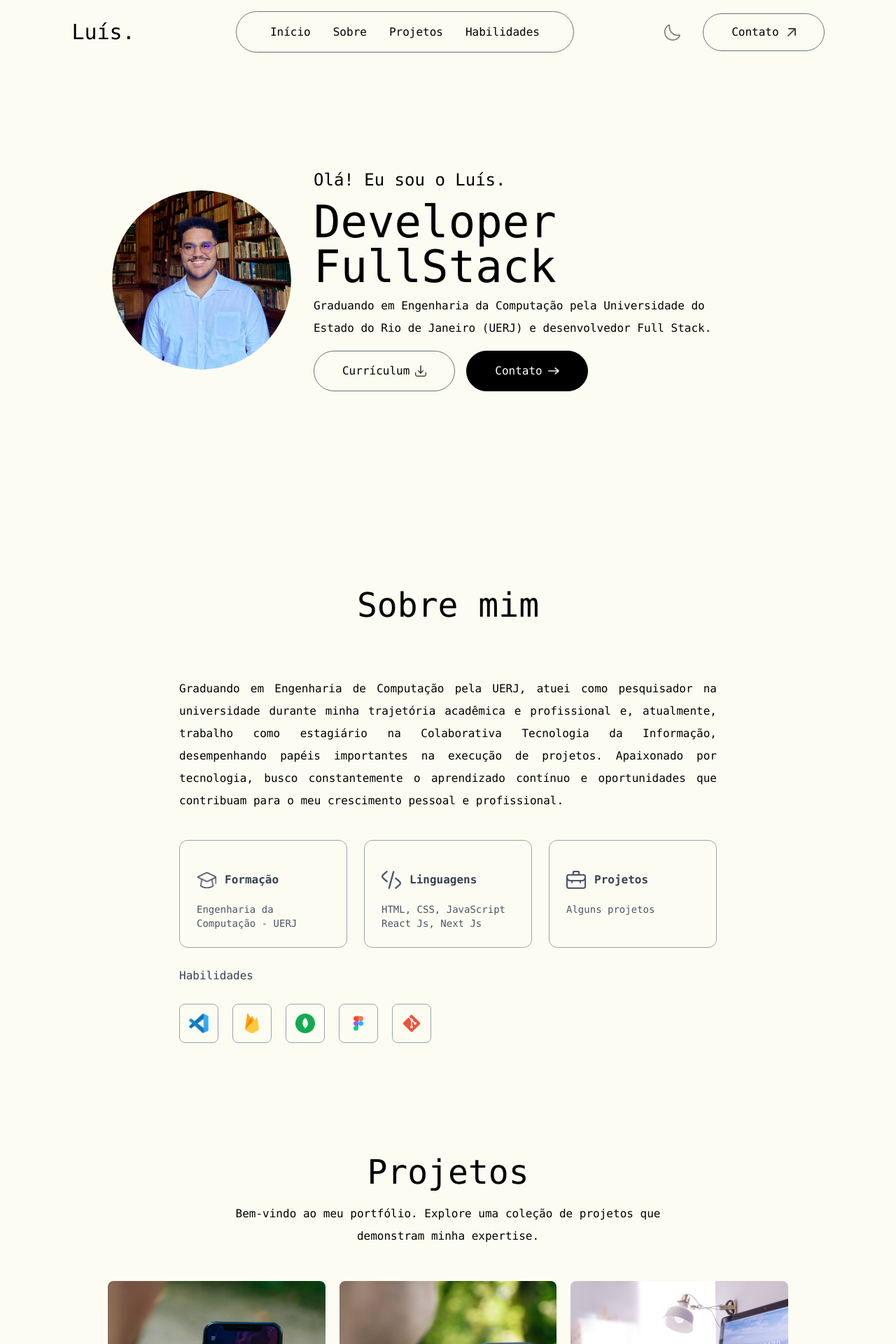
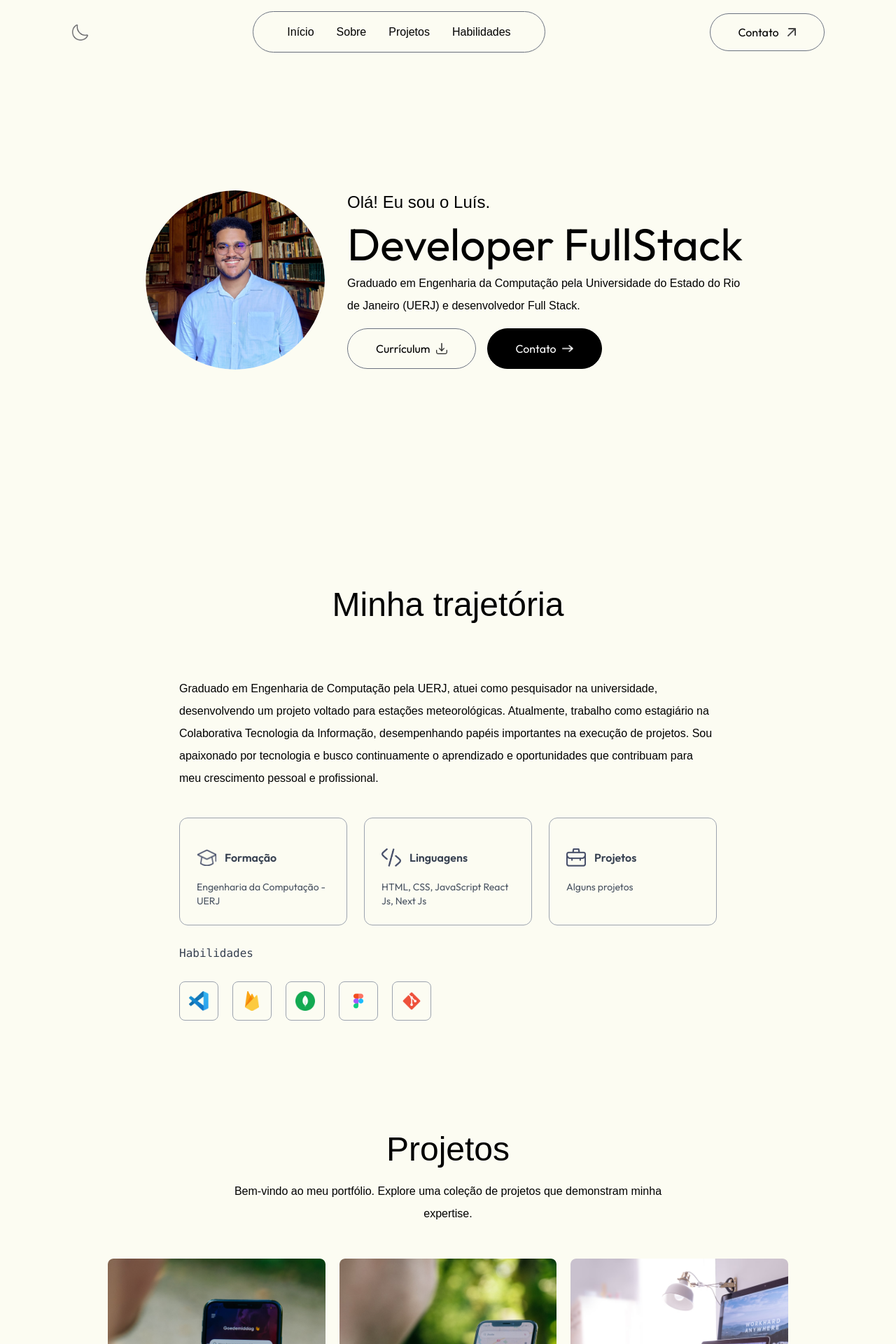
Before and after one commit to luis-batista/portfolio, a Next.js app: page / in a window 1280 px wide. Shown: the top 1920 px of the page at 70% size. Built offline with nearby package versions, Linux system fonts and the light colour scheme; a web font is replaced by a local one.

Commit message:
Alteração de fonte e responsividade

```diff
--- a/app/components/About.jsx
+++ b/app/components/About.jsx
@@ -14,7 +14,7 @@ const About = () => {
       initial={{ opacity: 0, y: -20 }}
       whileInView={{ opacity: 1, y: 0 }}
       transition={{ duration: 0.5, delay: 0.5 }}
-      className='text-center text-5xl font-mono'>Sobre mim</motion.h2>
+      className='text-center text-5xl font-Ovo'>Minha trajetória</motion.h2>
 
   <motion.div
     initial={{ opacity: 0 }}
@@ -26,9 +26,9 @@ const About = () => {
     whileInView={{ opacity: 1 }}
     transition={{ duration: 0.6, delay: 0.8 }}
     className='flex-1 max-w-3xl'>
-      <p className='mb-10 font-mono text-justify'>
-      Graduando em Engenharia de Computação pela UERJ, atuei como pesquisador na universidade durante minha trajetória acadêmica e profissional e, atualmente, trabalho como estagiário na Colaborativa Tecnologia da Informação, desempenhando papéis importantes na execução de projetos.
-      Apaixonado por tecnologia, busco constantemente o aprendizado contínuo e oportunidades que contribuam para o meu crescimento pessoal e profissional.
+      <p className='mb-10 font-Ovo'>
+      Graduado em Engenharia de Computação pela UERJ, atuei como pesquisador na universidade, desenvolvendo um projeto voltado para estações meteorológicas. Atualmente, trabalho como estagiário na Colaborativa Tecnologia da Informação, desempenhando papéis importantes na execução de projetos.
+      Sou apaixonado por tecnologia e busco continuamente o aprendizado e oportunidades que contribuam para meu crescimento pessoal e profissional.
       </p>
 
       <motion.ul
@@ -42,9 +42,9 @@ const About = () => {
           className='border-[0.5px] border-gray-400 rounded-xl p-6 cursor-pointer hover:bg-lightHover hover:-translate-y-1 duration-500 hover:shadow-black' key={index}>
             <div className='flex items-center gap-3'>
                 <Image src={icon} alt={title} className='w-7'/>
-                <h3 className='my-4 font-semibold text-gray-700 font-mono'>{title}</h3>
+                <h3 className='my-4 font-semibold text-gray-700 font-Outfit'>{title}</h3>
             </div>
-            <p className='text-gray-600 text-sm font-mono'>{description}</p>
+            <p className='text-gray-600 text-sm font-Outfit'>{description}</p>
           </motion.li>
         ))}
       </motion.ul>
--- a/app/components/Contact.jsx
+++ b/app/components/Contact.jsx
@@ -40,12 +40,12 @@ const Contact = () => {
         initial={{ opacity: 0, y: -20 }}
         whileInView={{ opacity: 1, y: 0 }}
         transition={{ duration: 0.5, delay: 0.3 }}
-        className='text-center text-5xl font-mono'>Entre em contato</motion.h2>
+        className='text-center text-5xl font-Ovo'>Contato</motion.h2>
         <motion.p
         initial={{ opacity: 0 }}
         whileInView={{ opacity: 1 }}
         transition={{ duration: 0.5, delay: 0.7 }}
-        className='text-center max-w-2xl mx-auto mt-5 mb-12 font-mono'>Caso também tenha alguma dúvida, comentário ou sugestão, não deixe de entrar em contato, use o formulário abaixo.
+        className='text-center max-w-2xl mx-auto mt-5 mb-12 font-Ovo'>Caso também tenha alguma dúvida, comentário ou sugestão, não deixe de entrar em contato, use o formulário abaixo.
         </motion.p>
 
         <motion.form
@@ -60,14 +60,14 @@ const Contact = () => {
             whileInView={{ opacity: 1, x: 0 }}
             transition={{ duration: 0.6, delay: 1.1 }}
             type="text" placeholder='Digite seu nome' required
-            className='flex-1 p-3 outline-none border-[0.5px] border-gray-400 rounded-md bg-white font-mono' name='name'/>
+            className='flex-1 p-3 outline-none border-[0.5px] border-gray-400 rounded-md bg-white font-Ovo' name='name'/>
 
             <motion.input
             initial={{ opacity: 0, x: 50 }}
             whileInView={{ opacity: 1, x: 0 }}
             transition={{ duration: 0.6, delay: 1.2 }}
             type="email" placeholder='Digite seu email' required
-            className='flex-1 p-3 outline-none border-[0.5px] border-gray-400 rounded-md bg-white font-mono' name='email'/>
+            className='flex-1 p-3 outline-none border-[0.5px] border-gray-400 rounded-md bg-white font-Ovo' name='email'/>
             </div>
 
             <motion.textarea
@@ -75,13 +75,13 @@ const Contact = () => {
             whileInView={{ opacity: 1, y: 0 }}
             transition={{ duration: 0.6, delay: 1.3 }}
             rows='6' placeholder='Digite sua mensagem' required
-            className='w-full p-4 outline-none border-[0.5px] border-gray-400 rounded-md bg-white mb-6 font-mono' name='message'></motion.textarea>
+            className='w-full p-4 outline-none border-[0.5px] border-gray-400 rounded-md bg-white mb-6 font-Ovo' name='message'></motion.textarea>
 
             <motion.button
             whileHover={{ scale: 1.05 }}
             transition={{ duration: 0.3 }}
             type='submit'
-            className='py-3 px-8 w-max flex items-center justify-between gap-2 bg-black/80 text-white rounded-full mx-auto hover:bg-black duration-500 font-mono'
+            className='py-3 px-8 w-max flex items-center justify-between gap-2 bg-black/80 text-white rounded-full mx-auto hover:bg-black duration-500 font-Outfit'
             >Enviar<Image src={assets.right_arrow_white} alt='' className='w-4' /></motion.button>
 
             <p className='mt-4'>{result}</p>
--- a/app/components/Footer.jsx
+++ b/app/components/Footer.jsx
@@ -6,9 +6,9 @@ const Footer = () => {
   return (
     <div className='mt-20'>
       <div className='text-center'>
-        <p className='w-36 mx-auto mb-2 font-mono text-3xl'>Luís.</p>
+        <p className='w-36 mx-auto mb-2 font-Ovo text-3xl'>Luís.</p>
 
-        <div className='w-max flex items-center gap-2 mx-auto font-mono'>
+        <div className='w-max flex items-center gap-2 mx-auto font-Ovo'>
             <Image src={assets.mail_icon} alt='' className='w-6'/>
             luiseduardombatista@gmail.com
         </div>
@@ -16,10 +16,10 @@ const Footer = () => {
       </div>
 
     <div className='text-center sm:flex items-center justify-between border-t border-gray-400 mx-[10%] mt-12 py-6'>
-        <p className='font-mono'>© 2025 Luís Eduardo. Todos os direitos reservados.</p>
+        <p className='font-Ovo'>© 2025 Luís Eduardo. Todos os direitos reservados.</p>
         <ul className='flex items-center gap-10 justify-center mt-4 sm:mt-0'>
-            <li><a className='font-mono' target='_blank' href="https://github.com/luis-batista">GitHub</a></li>
-            <li><a className='font-mono' target='_blank' href="https://www.linkedin.com/in/lu%C3%ADs-eduardo-batista-776838252/">Linkedin</a></li>
+            <li><a className='font-Ovo' target='_blank' href="https://github.com/luis-batista">GitHub</a></li>
+            <li><a className='font-Ovo' target='_blank' href="https://www.linkedin.com/in/lu%C3%ADs-eduardo-batista-776838252/">Linkedin</a></li>
         </ul>
     </div>
 
--- a/app/components/Header.jsx
+++ b/app/components/Header.jsx
@@ -19,14 +19,15 @@ const Header = () => {
       initial={{y: -20, opacity: 0}}
       whileInView={{y: 0, opacity: 1}}
       transition={{duration: 0.6, delay: 0.3}}
-      className='flex items-end gap-2 text-xl md:text-2xl mb-3 font-mono'>
+      className='flex flex-col items-center md:items-start gap-2 text-sm sm:text-base md:text-xl lg:text-2xl mb-3 font-Ovo text-center md:text-left'>
+      {/*className='flex items-end gap-2 text-xl md:text-2xl mb-3 font-mono'>*/}
         Olá! Eu sou o Luís.
       </motion.h3>
       <motion.h1
       initial={{y: -30, opacity: 0}}
       whileInView={{y: 0, opacity: 1}}
       transition={{duration: 0.8, delay: 0.5}}
-      className='text-3xl sm:text-6xl lg:text-[64px] font-mono'>
+      className='text-3xl sm:text-6xl lg:text-[64px] font-Outfit'>
         Developer FullStack
       </motion.h1>
 
@@ -34,8 +35,8 @@ const Header = () => {
       initial={{opacity: 0}}
       whileInView={{opacity: 1}}
       transition={{duration: 0.6, delay: 0.7}}
-      className='max-w-xl font-mono mt-2'>
-        Graduando em Engenharia da Computação pela Universidade do Estado do Rio de Janeiro (UERJ) e desenvolvedor Full Stack.
+      className='max-w-xl font-Ovo mt-2'>
+        Graduado em Engenharia da Computação pela Universidade do Estado do Rio de Janeiro (UERJ) e desenvolvedor Full Stack.
       </motion.p>
 
       {/* Botões */}
@@ -44,7 +45,7 @@ const Header = () => {
         initial={{y: 30, opacity: 0}}
         whileInView={{y: 0, opacity: 1}}
         transition={{duration: 0.6, delay: 1}}
-        href="/sample-resume.pdf" download className='px-10 py-3 border rounded-full border-gray-500 flex items-center gap-2 hover:bg-lightHover hover:-translate-y-1 duration-500 hover:shadow-black font-mono'>
+        href="/sample-resume.pdf" download className='px-10 py-3 border rounded-full border-gray-500 flex items-center gap-2 hover:bg-lightHover hover:-translate-y-1 duration-500 hover:shadow-black font-Outfit'>
           Currículum<Image src={assets.download_icon} alt='' className='w-4'/>
         </motion.a>
 
@@ -52,7 +53,7 @@ const Header = () => {
         initial={{y: 30, opacity: 0}}
         whileInView={{y: 0, opacity: 1}}
         transition={{duration: 0.6, delay: 1.2}}
-        href="#contact" className='px-10 py-3 border border-black rounded-full bg-black text-white flex items-center gap-2 hover:bg-lightHover hover:-translate-y-1 duration-500 hover:shadow-black font-mono'>
+        href="#contact" className='px-10 py-3 border border-black rounded-full bg-black text-white flex items-center gap-2 hover:bg-lightHover hover:-translate-y-1 duration-500 hover:shadow-black font-Outfit'>
           Contato<Image src={assets.right_arrow_white} alt='' className='w-4'/>
         </motion.a>
       </div>
--- a/app/components/Navbar.jsx
+++ b/app/components/Navbar.jsx
@@ -31,25 +31,21 @@ const Navbar = () => {
         <Image src={assets.header_bg_color} alt='' className='w-full'/>
     </div>
       <nav className={`w-full fixed px-5 lg:px-8 xl:px-[8%] py-4 flex items-center justify-between z-50 ${isScroll ? "bg-white-50 backdrop-blur-lg shadow-sm":""}`}>
-        <a href="#top">
-            <p className='font-mono text-3xl'>Luís.</p>
-        </a>
+        <button>
+            <Image src={assets.moon_icon} alt='' className='w-6' />
+        </button>
 
         <ul className={`hidden md:flex items-center gap-6 lg:gap-8 border border-gray-500 rounded-full ml-4 px-12 py-3 bg-[#FCFCF2] ${isScroll ? "" : "bg-[#FCFCF2] shadow-sm bg-opacity-50"} `}>
-            <li><a className='font-mono hover:underline' href="#top">Início</a></li>
-            <li><a className='font-mono hover:underline' href="#about">Sobre</a></li>
-            <li><a className='font-mono hover:underline' href="#work">Projetos</a></li>
-            <li><a className='font-mono hover:underline' href="#skills">Habilidades</a></li>
+            <li><a className='font-Ovo hover:underline' href="#top">Início</a></li>
+            <li><a className='font-Ovo hover:underline' href="#about">Sobre</a></li>
+            <li><a className='font-Ovo hover:underline' href="#work">Projetos</a></li>
+            <li><a className='font-Ovo hover:underline' href="#skills">Habilidades</a></li>
         </ul>
 
         <div className='flex items-center gap-4'>
 
-            <button>
-                <Image src={assets.moon_icon} alt='' className='w-6' />
-            </button>
-
             <a href="#contact" className='hidden lg:flex items-center gap-3 px-10 py-2.5 border border-gray-500 rounded-full ml-4
-            font-mono hover:bg-lightHover hover:-translate-y-1 duration-500 hover:shadow-black'>Contato <Image src={assets.arrow_icon} alt='' className='w-3'/></a>
+            font-Outfit hover:bg-lightHover hover:-translate-y-1 duration-500 hover:shadow-black'>Contato <Image src={assets.arrow_icon} alt='' className='w-3'/></a>
 
             <button className='block md:hidden ml-3' onClick={openMenu}>
                 <Image src={assets.menu_black} alt='' className='w-6' />
@@ -64,10 +60,10 @@ const Navbar = () => {
                 <Image src={assets.close_black} alt='' className='w-5 cursor-pointer'/>
             </div>
 
-            <li><a className='font-mono' onClick={closeMenu} href="#top">Início</a></li>
-            <li><a className='font-mono' onClick={closeMenu} href="#about">Sobre</a></li>
-            <li><a className='font-mono' onClick={closeMenu} href="#work">Projetos</a></li>
-            <li><a className='font-mono' onClick={closeMenu} href="#contact">Contato</a></li>
+            <li><a className='font-Ovo' onClick={closeMenu} href="#top">Início</a></li>
+            <li><a className='font-Ovo' onClick={closeMenu} href="#about">Sobre</a></li>
+            <li><a className='font-Ovo' onClick={closeMenu} href="#work">Projetos</a></li>
+            <li><a className='font-Ovo' onClick={closeMenu} href="#contact">Contato</a></li>
 
         </ul>
 
--- a/app/components/Work.jsx
+++ b/app/components/Work.jsx
@@ -14,12 +14,12 @@ function Work() {
         initial={{ y: -20, opacity: 0 }}
         whileInView={{ y: 0, opacity: 1 }}
         transition={{ duration: 0.5, delay: 0.3 }}
-        className='text-center text-5xl font-mono'>Projetos</motion.h2>
+        className='text-center text-5xl font-Ovo'>Projetos</motion.h2>
         <motion.p
         initial={{ opacity: 0 }}
         whileInView={{ opacity: 1 }}
         transition={{ duration: 0.5, delay: 0.7 }}
-        className='text-center max-w-2xl mx-auto mt-5 mb-12 font-mono'>Bem-vindo ao meu portfólio. Explore uma coleção de projetos que demonstram minha expertise.</motion.p>
+        className='text-center max-w-2xl mx-auto mt-5 mb-12 font-Ovo'>Bem-vindo ao meu portfólio. Explore uma coleção de projetos que demonstram minha expertise.</motion.p>
 
     <motion.div
     initial={{ opacity: 0 }}
@@ -34,8 +34,8 @@ function Work() {
             style={{backgroundImage: `url(${project.bgImage})`}}>
                 <div className='bg-[#FCFCF2] w-10/12 rounded-md absolute bottom-5 left-1/2 -translate-x-1/2 py-3 px-5 flex items-center justify-between duration-500 group-hover:bottom-7'>
                     <div>
-                        <h2 className='font-semibold font-mono'>{project.title}</h2>
-                        <p className='text-sm text-gray-700 font-mono'>{project.description}</p>
+                        <h2 className='font-semibold font-Outfit'>{project.title}</h2>
+                        <p className='text-sm text-gray-700 font-Outfit'>{project.description}</p>
                     </div>
                     <div className='w-9 aspect-square flex items-center justify-center'>
                         <Image src={assets.send_icon} alt='send icon'
@@ -51,7 +51,7 @@ function Work() {
     whileInView={{ opacity: 1 }}
     transition={{ duration: 0.5, delay: 1.1 }}
     href="" className='w-max flex items-center justify-center gap-2 text-gray-700 border-[0.5px]
-     border-gray-700 rounded-full py-3 px-10 mx-auto my-20 hover:bg-lightHover duration-500 font-mono'>
+     border-gray-700 rounded-full py-3 px-10 mx-auto my-20 hover:bg-lightHover duration-500 font-Outfit'>
         Ver mais <Image src={assets.right_arrow_bold} alt='Rigght arrow'
         className='w-4'/>
     </motion.a>
```
